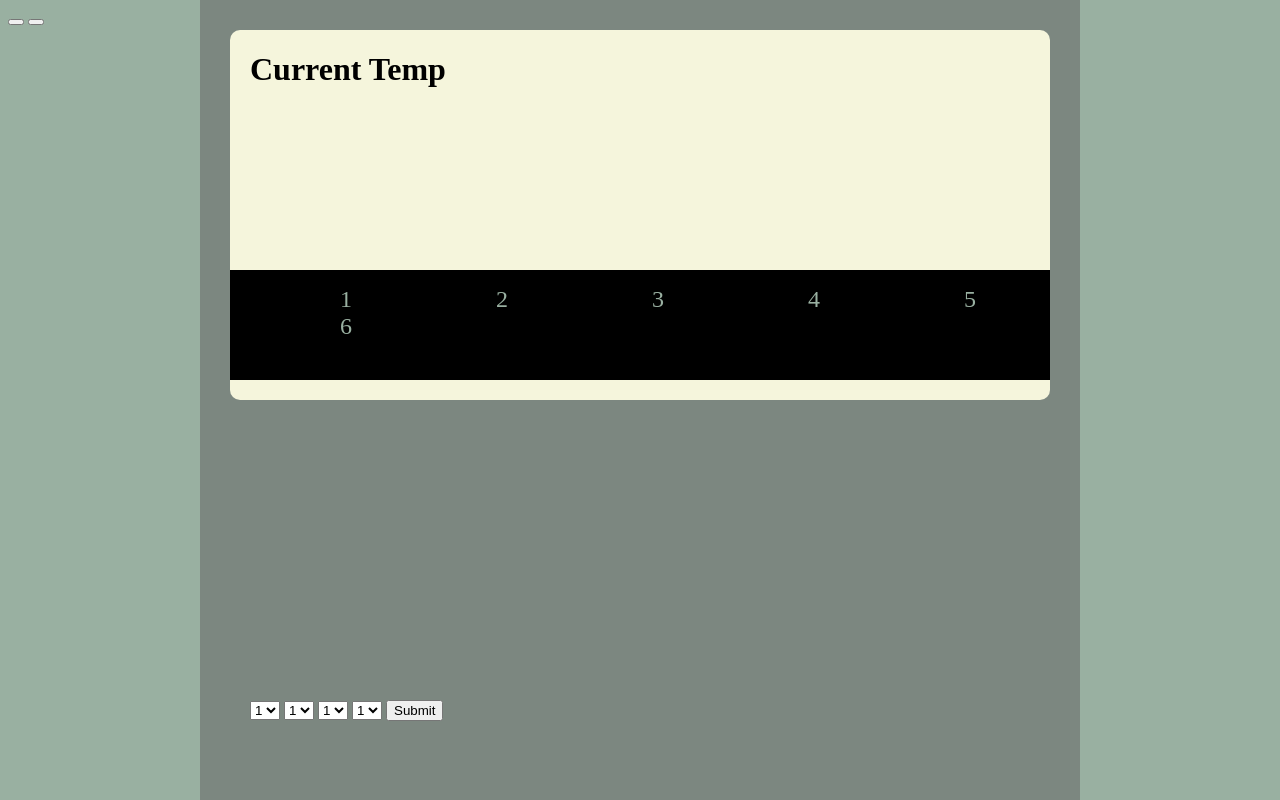
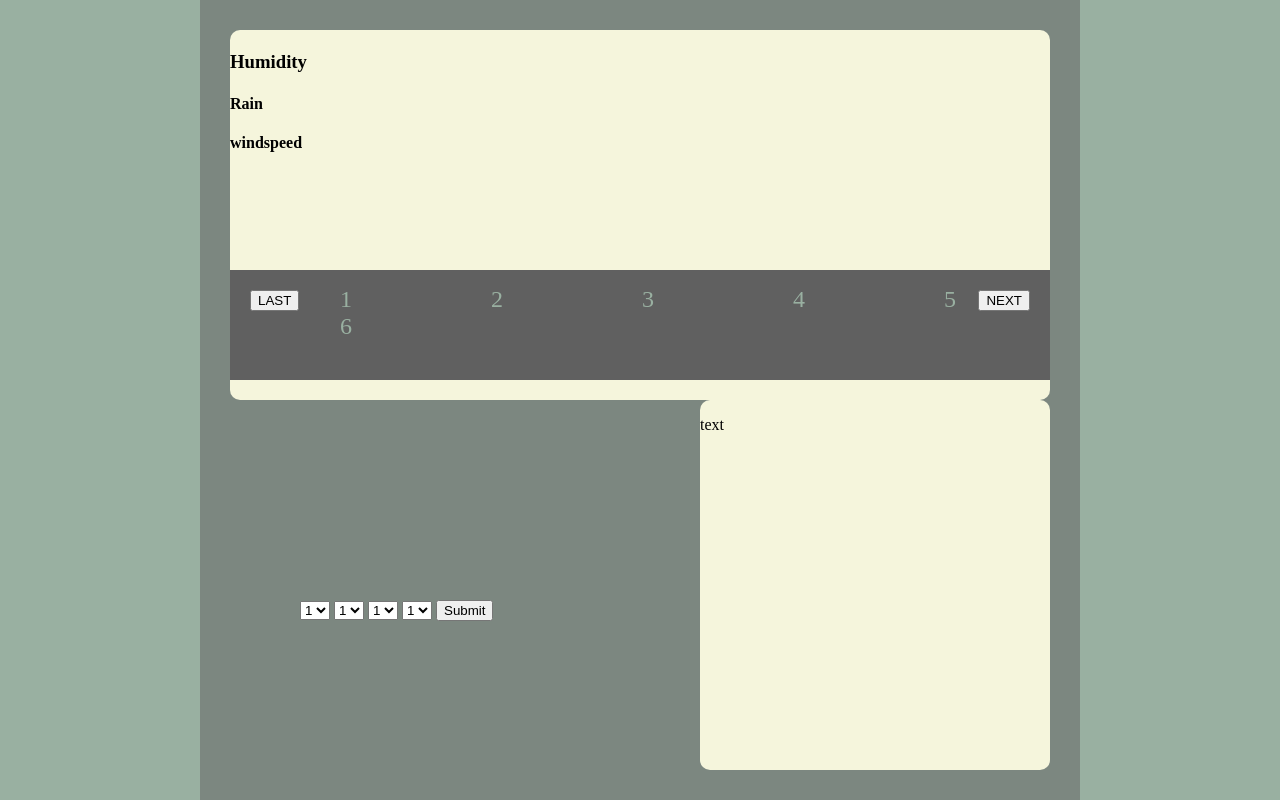
Before and after one commit to wi11s/phase-1-project, a plain HTML site: page index.html in a window 1280 px wide. Drawn offline with Linux system fonts and the light colour scheme; no server answers.

Commit message:
somemore changes

```diff
--- /dev/null
+++ b/background.js
@@ -0,0 +1,13 @@
+
+let today = new Date()
+console.log(today.getHours(), today.getMinutes())
+
+fetch('https://api.open-meteo.com/v1/forecast?latitude=40.71&longitude=-74.01&hourly=temperature_2m,relativehumidity_2m,precipitation,windspeed_10m,winddirection_10m&daily=sunrise,sunset&temperature_unit=fahrenheit&windspeed_unit=mph&precipitation_unit=inch&timezone=America%2FNew_York')
+.then(res => res.json())
+.then(obj => renderBackground(obj))
+
+let condition
+
+function renderBackground(obj) {
+    if (today.getHours() > obj.daily.sunrise[0] && today.getMinutes() === )
+}
--- a/index.html
+++ b/index.html
@@ -9,25 +9,25 @@
   <body>
     <div id="backgroundCover"></div>
     <form>
-      <select>
+      <select id="hour">
         <option value="1">1</option>
         <option value="2">2</option>
         <option value="3">3</option>
         <option value="4">4</option>
       </select>
-      <select>
+      <select id="day">
         <option value="1">1</option>
         <option value="2">2</option>
         <option value="3">3</option>
         <option value="4">4</option>
       </select>
-      <select>
+      <select id="month">
         <option value="1">1</option>
         <option value="2">2</option>
         <option value="3">3</option>
         <option value="4">4</option>
       </select>
-      <select>
+      <select id="year">
         <option value="1">1</option>
         <option value="2">2</option>
         <option value="3">3</option>
@@ -35,11 +35,16 @@
       </select>
       <input type="submit" value="Submit">
     </form>
-    <div id="formOutput"></div>
+
+    <div id="formOutput">
+      <p>text</p>
+    </div>
 
     <div id="currentDay">
-      <h1>Current Temp</h1>
-      <h3></h3>
+      <h1></h1>
+      <h3>Humidity</h3>
+      <h4>Rain</h4>
+      <h4>windspeed</h4>
       <div id="hourly">
         <!-- <h2>Hourly Temp</h2> -->
         <ul>
@@ -50,13 +55,15 @@
           <li id="hourFive">5</li>
           <li id="hourSix">6</li>
         </ul>
+        <button id="nextSix">NEXT</button>
+        <button id="lastSix">LAST</button>
       </div>
     </div>
 
-    <button id="nextSix"></button>
-    <button id="lastSix"></button>
+
 
     <script src="index.js"></script>
+    <script src="background.js"></script>
   </body>
 
 </html>
--- a/index.js
+++ b/index.js
@@ -20,7 +20,7 @@ function newSearch(hour,day,month,year){
     let instance = new Search(hour,day,month,year)
     let format = `${instance.year}-${instance.month}-${instance.day}T${instance.hour}`
     let spot = res.hourly.time.indexOf(format)
-    console.log(spot)
+    // console.log(spot)
     results(spot)
 }
 
@@ -31,7 +31,7 @@ let humid = `The relative humidity for that time is ${res.hourly.relativehumidit
 let precipitation = (res.hourly.precipitation[indexNumber] > 0)? "It may rain at that time." : "It shouldn't rain at that time."
 let wind = `The wind speed for that time is ${res.hourly.windspeed_10m[indexNumber]} mph.`
 
-console.log(temp, humid, precipitation, wind)
+// console.log(temp, humid, precipitation, wind)
 
 }
 
--- a/style.css
+++ b/style.css
@@ -26,7 +26,7 @@ body {
 }
 
 #hourly {
-    background-color: black;
+    background-color: rgb(96, 96, 96);
     position: absolute;
     top:240px;
     right:0px;
@@ -37,23 +37,33 @@ body {
 }
 
 #nextSix {
-
+    position: absolute;
+    top:20px;
+    right: 20px;
 }
 
 #lastSix {
-
+    position: absolute;
+    top:20px;
+    left:20px;
 }
 
 form {
     position: absolute;
-    top:700px;
+    top:600px;
     right:200px;
     bottom:0px;
-    left:250px;
+    left:300px;
 }
 
 #formOutput {
-
+    background-color: beige;
+    position:absolute;
+    top:400px;
+    right:230px;
+    bottom:30px;
+    left:700px;
+    border-radius: 10px;
 }
 
 h1 {
@@ -74,7 +84,8 @@ h3 {
 li {
     display: inline;
     color: rgb(153, 176, 161);
-    padding: 70px;
+    padding: 65px;
     font-size:x-large;
     text-align: center;
+    margin-left: 5px;
 }
```
Also changed, not shown: weatherAppPhotos/SunnyDay.png (added), 7 other files.
